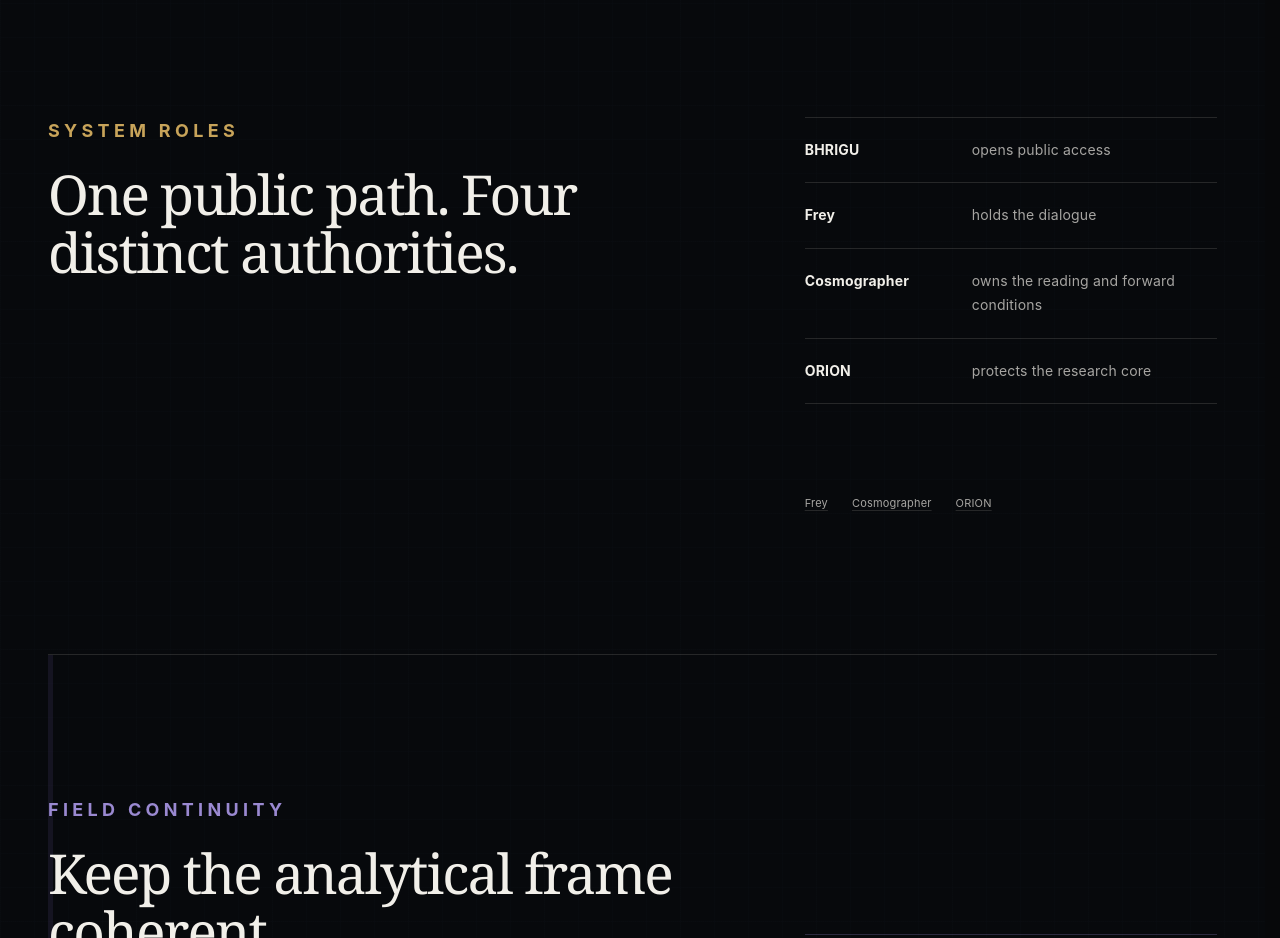
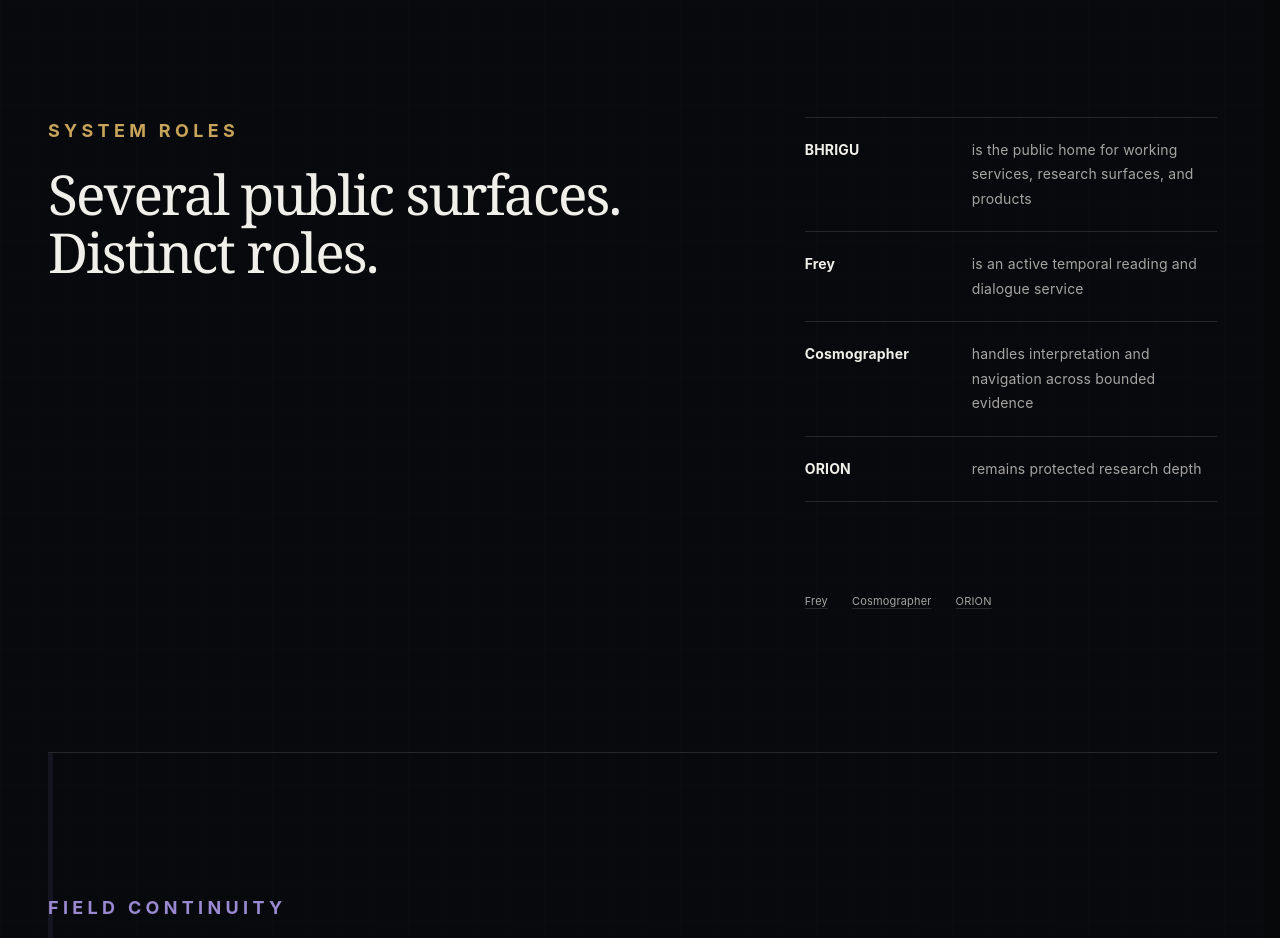
Before and after one commit to AiBhrigu/bhrigu-portal, a Next.js app: page / in a window 1280 px wide. Shown: the part 5540-6478 px from the top of the page. Built offline with nearby package versions, Linux system fonts and the light colour scheme; no server answers.

Commit message:
Clarify BHRIGU multi-surface public roles

```diff
--- a/pages/index.js
+++ b/pages/index.js
@@ -75,12 +75,12 @@ const COPY = {
       ["Condition", "Name the forward conditions and the point where the interpretation stops holding."],
     ],
     rolesEyebrow: "SYSTEM ROLES",
-    rolesTitle: "One public path. Four distinct authorities.",
+    rolesTitle: "Several public surfaces. Distinct roles.",
     roles: [
-      ["BHRIGU", "opens public access"],
-      ["Frey", "holds the dialogue"],
-      ["Cosmographer", "owns the reading and forward conditions"],
-      ["ORION", "protects the research core"],
+      ["BHRIGU", "is the public home for working services, research surfaces, and products"],
+      ["Frey", "is an active temporal reading and dialogue service"],
+      ["Cosmographer", "handles interpretation and navigation across bounded evidence"],
+      ["ORION", "remains protected research depth"],
     ],
     continuityEyebrow: "FIELD CONTINUITY",
     continuityTitle: "Keep the analytical frame coherent.",
@@ -158,12 +158,12 @@ const COPY = {
       ["Условия", "Назвать будущие условия и точку, где интерпретация перестаёт действовать."],
     ],
     rolesEyebrow: "РОЛИ СИСТЕМЫ",
-    rolesTitle: "Один публичный путь. Четыре разные роли.",
+    rolesTitle: "Несколько публичных поверхностей. Разные роли.",
     roles: [
-      ["BHRIGU", "открывает публичный доступ"],
-      ["Frey", "удерживает диалог"],
-      ["Космограф", "владеет чтением и условиями его изменения"],
-      ["ORION", "защищает исследовательское ядро"],
+      ["BHRIGU", "публичный дом работающих сервисов, исследовательских поверхностей и продуктов"],
+      ["Frey", "действующий сервис темпорального чтения и диалога"],
+      ["Космограф", "интерпретация и навигация в пределах проверяемых данных"],
+      ["ORION", "защищённая исследовательская глубина"],
     ],
     continuityEyebrow: "НЕПРЕРЫВНОСТЬ ПОЛЯ",
     continuityTitle: "Сохраняйте целостность аналитической рамки.",
```
